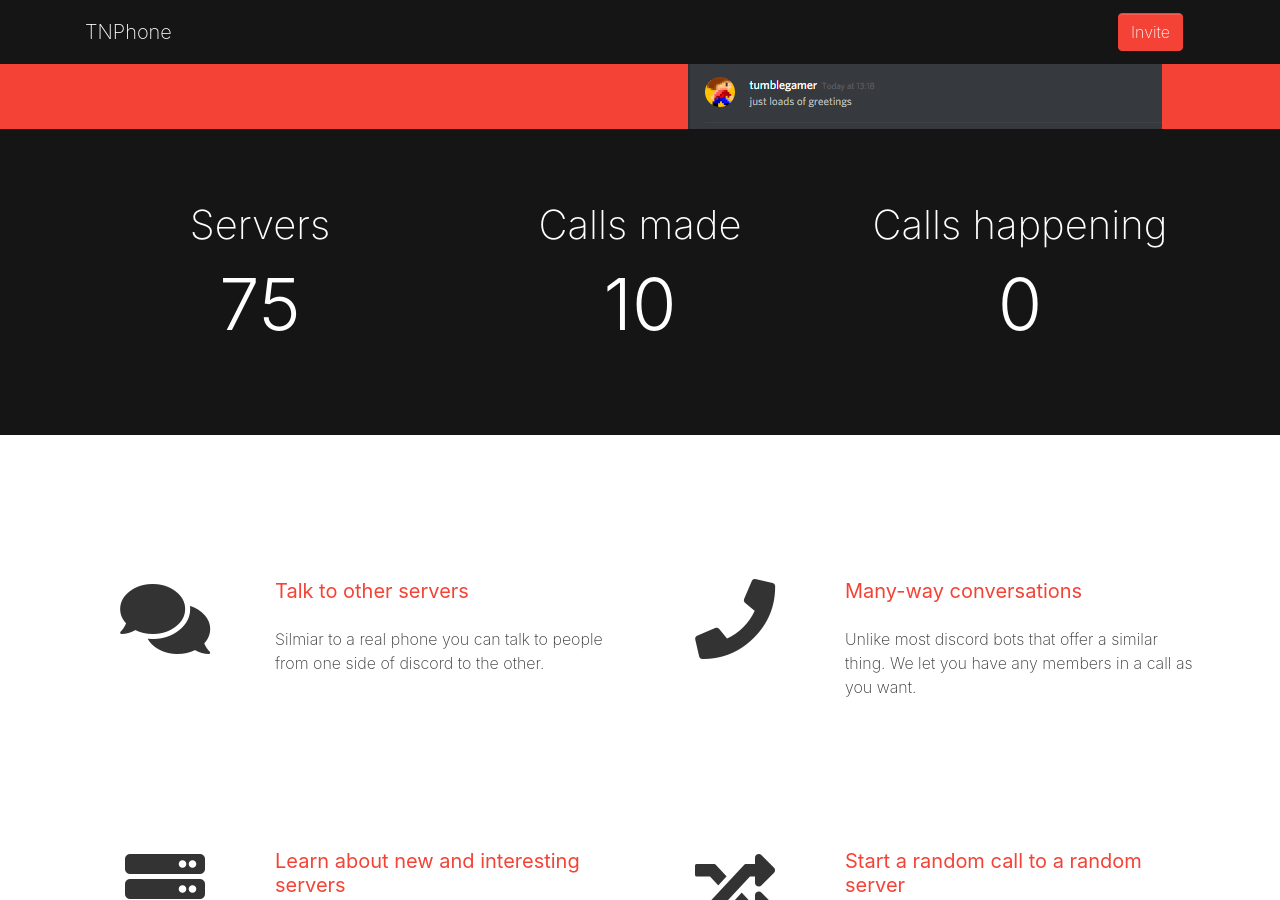
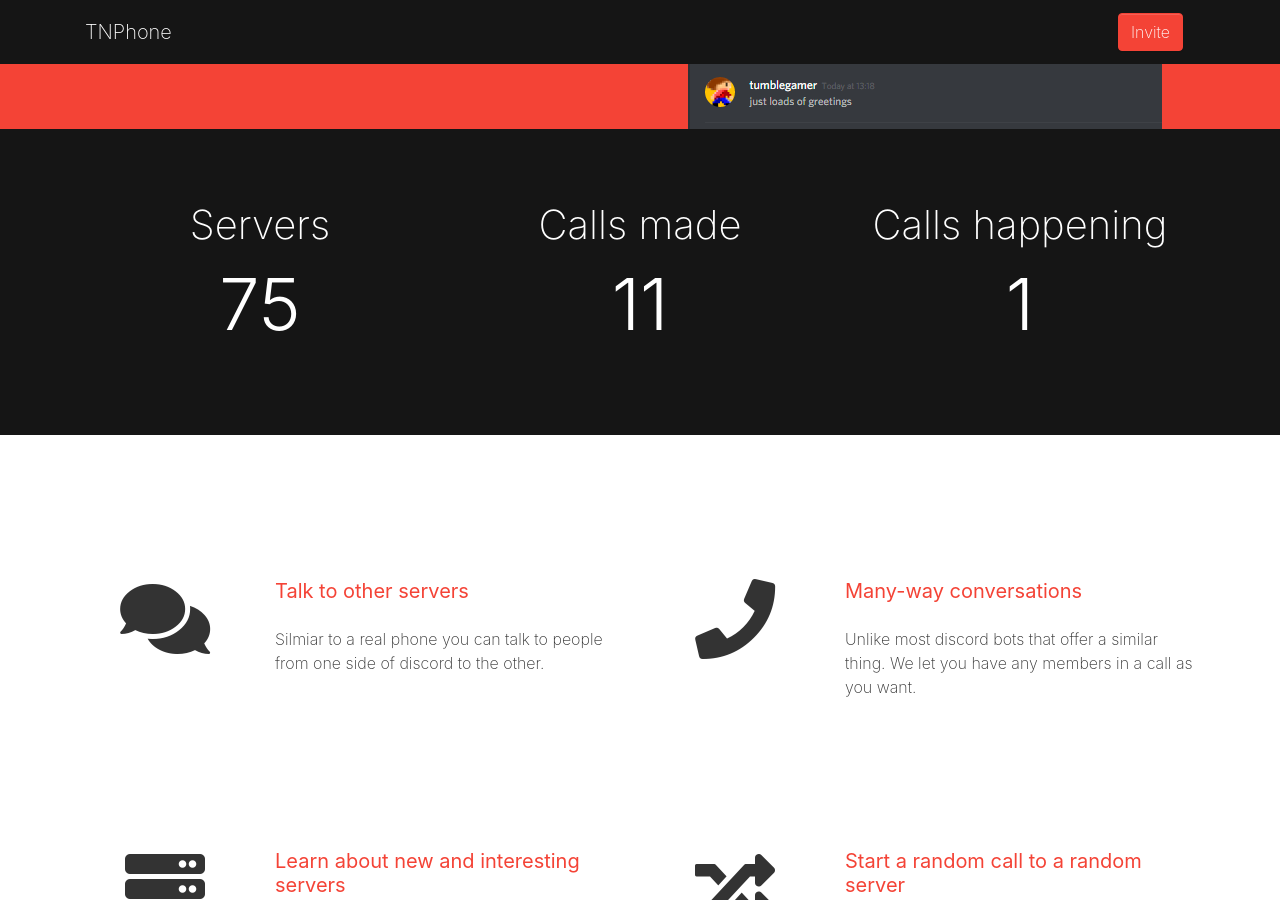
Before and after one commit to tumblenet/tnphone.tumblenet.ga, a Jekyll site: the page built from index.html, in a window 1280 px wide and 900 px high, scrolled down 443 px. Built offline with Jekyll 4.4.1, drawn with Linux system fonts in a browser that asks for light colours; nearby versions of some CDN libraries.

Commit message:
Update Phones feed

```diff
--- a/_data/phones.json
+++ b/_data/phones.json
@@ -28,7 +28,7 @@
 			"wwtbam": false
 		}
 	],
-	"callsMade": 10,
+	"callsMade": 11,
 	"servers": 75,
-	"currentCalls": 0
+	"currentCalls": 1
 }
```
